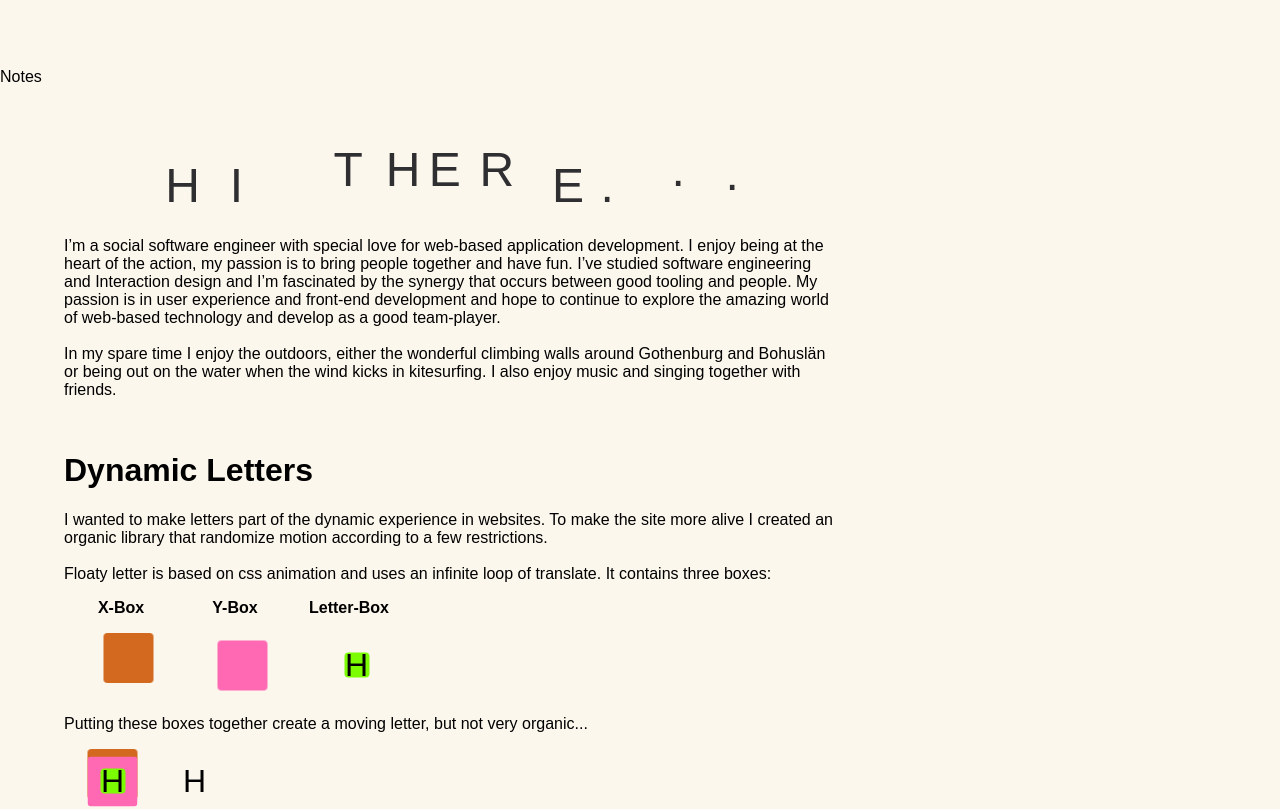
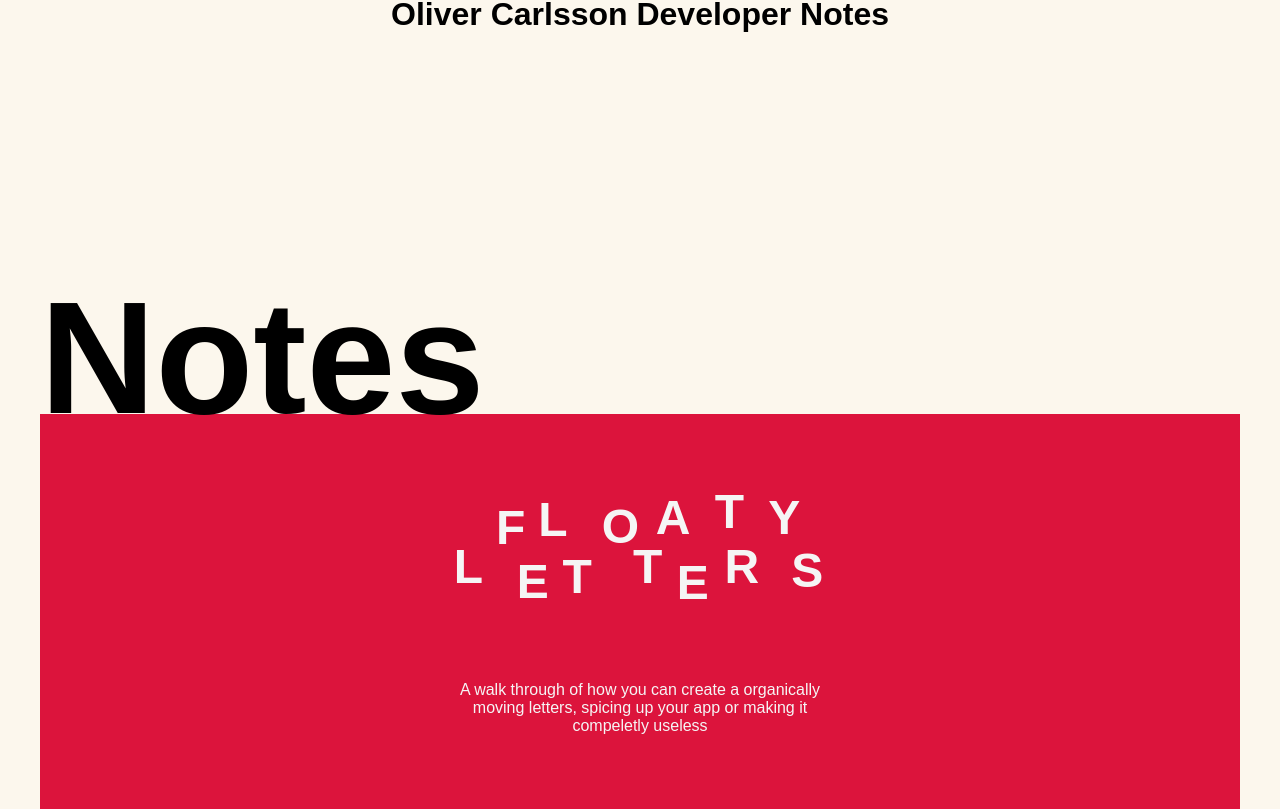
Before and after one commit to oc-developer/oc-portfolio, a React (Create React App) app: page / in a window 1280 px wide. Shown: the part 732-1541 px from the top of the page. Built offline with nearby package versions, Linux system fonts and the light colour scheme.

Commit message:
Add notes

```diff
--- a/src/App.css
+++ b/src/App.css
@@ -7,8 +7,40 @@
   max-width: 100%;
   overflow: hidden;
   box-sizing: border-box;
-  margin: 240px auto 0;
+  margin: 40px auto 0;
   padding: 40px;
+}
+
+.grid-items {
+  display: flex;
+  flex-flow: row wrap;
+}
+
+.section-header {
+  font-size: 160px;
+  flex: 100%;
+  margin-bottom: -0.227em;
+  z-index: 10;
+}
+
+@media (max-width: 600px) {
+  .section-header {
+    font-size: 27vw;
+  }
+}
+
+.note {
+  display: flex;
+  flex-direction: column;
+  justify-content: space-evenly;
+  align-items: center;
+  padding: 0 60px;
+  box-sizing: border-box;
+  text-align: center;
+}
+
+.note-header {
+  font-size: 3em;
 }
 
 .main {
--- a/src/App.tsx
+++ b/src/App.tsx
@@ -2,12 +2,14 @@ import React from 'react'
 import './App.css'
 import About from './About/About'
 import DynamicLetters from './Projects/DynamicLetters/DynamicLetters'
+import Header from './Header/Header'
 import Protagonist from './Protagonist/Protagonist'
 import Notes from './Notes/Notes'
 
 function App() {
   return (
     <div className="app">
+      <Header />
       <Protagonist />
       <Notes />
       <div className="main">
--- a/src/FloatyLetters/FloatyLetter/FloatyLetter.css
+++ b/src/FloatyLetters/FloatyLetter/FloatyLetter.css
@@ -1,7 +1,3 @@
-.floaty-letter {
-    color: #2F2F32;
-}
-
 .floaty-ani-x {
     display: flex;
     align-items: center;
--- a/src/FloatyLetters/FloatyLetters.css
+++ b/src/FloatyLetters/FloatyLetters.css
@@ -1,3 +1,9 @@
 .floaty-letters {
+    justify-content: center;
+    display: flex;
+    flex-wrap: wrap;
+}
+
+.floaty-word {
     display: flex;
 }
--- a/src/Notes/Notes.css
+++ b/src/Notes/Notes.css
@@ -0,0 +1,10 @@
+.note-floaty-letter {
+    background-color: crimson;
+    color: whitesmoke;
+    flex: 100%;
+    height: 400px;
+}
+
+.note-text {
+    max-width: 400px;
+}
--- a/src/Notes/Notes.tsx
+++ b/src/Notes/Notes.tsx
@@ -1,8 +1,21 @@
 import React from 'react'
 import './Notes.css'
 
+import FloatyLetters from '../FloatyLetters/FloatyLetters'
+
 export default function Notes() {
     return (
-        <div>Notes</div>
+        <div className="section grid-items notes-section">
+            <h2 className="section-header">
+                Notes
+            </h2>
+            <div className="note note-floaty-letter">
+                <h2 className="note-header">
+                    <FloatyLetters maxDuration={10} minDuration={3} phrase="FLOATY" />
+                    <FloatyLetters maxDuration={10} minDuration={3} phrase="LETTERS" />
+                </h2>
+                <span className="note-text">A walk through of how you can create a organically moving letters, spicing up your app or making it compeletly useless</span>
+            </div>
+        </div>
     )
 }
--- a/src/index.css
+++ b/src/index.css
@@ -14,6 +14,10 @@ body {
   position: relative;
 }
 
+h2 {
+  margin: 0;
+}
+
 #root {
   height: 100%;
 }
```
